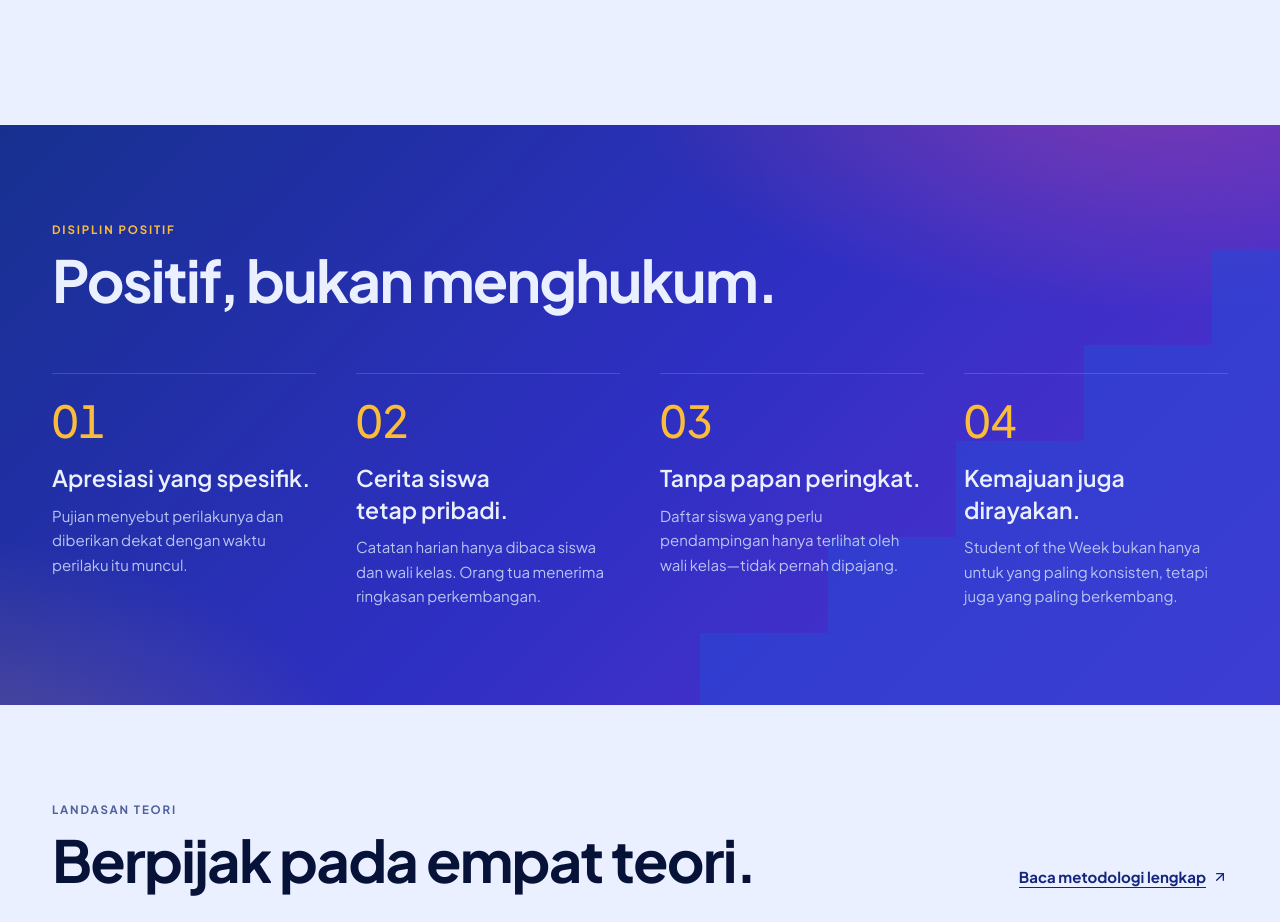
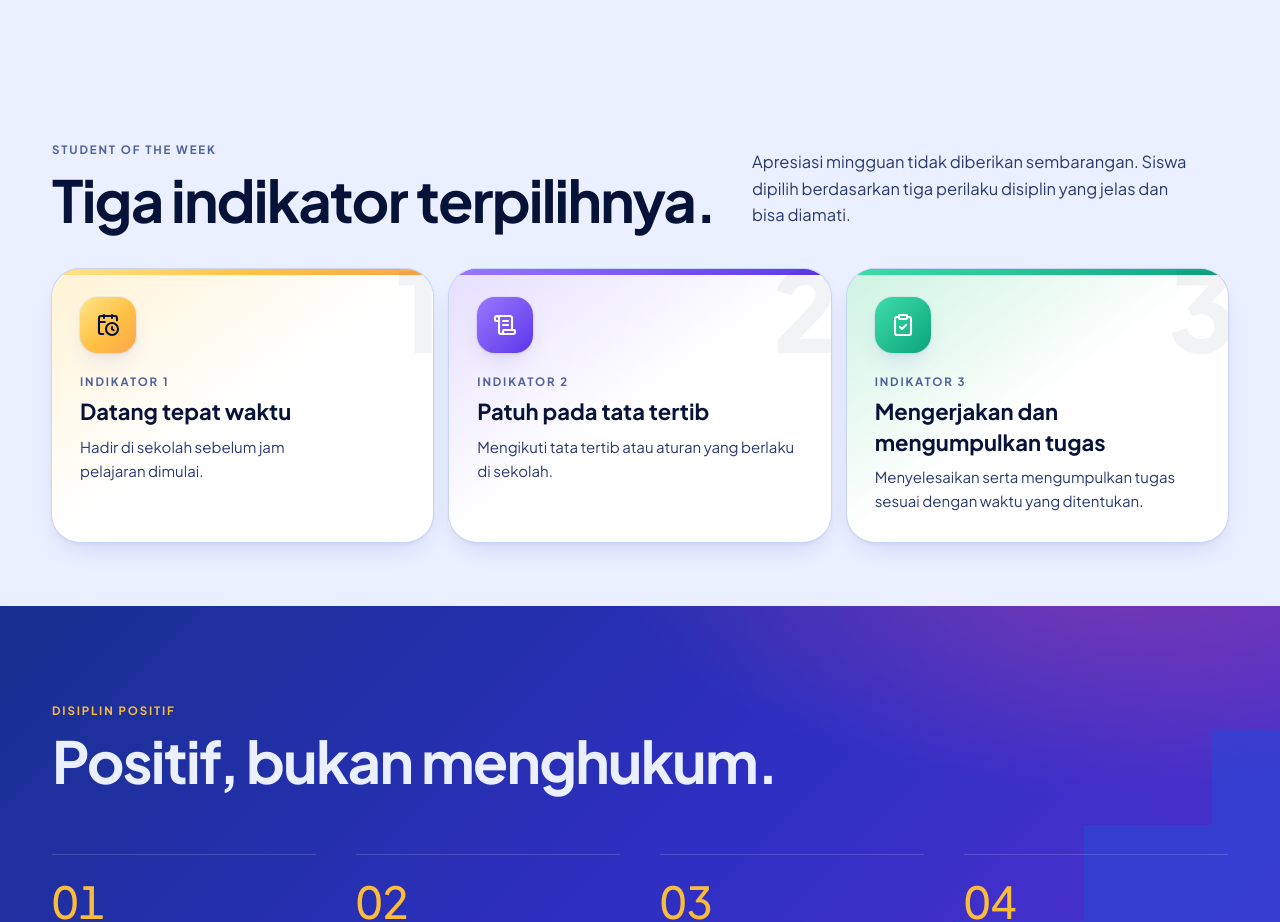
Before and after one commit to zefaniapriscila-gif/Intervensi-SMP-Budi-Utama, a React (Vite) app: page / in a window 1280 px wide. Shown: the part 2820-3742 px from the top of the page. Built offline with nearby package versions, Linux system fonts and the light colour scheme.

Commit message:
Tambah indikator terpilihnya Student of the Week
Tiga indikator disiplin (tepat waktu, patuh tata tertib, tugas tepat waktu)
ditampilkan di Beranda, layar Apresiasi siswa/orang tua/wali kelas, dan
piagam Student of the Week.

Co-Authored-By: Claude Sonnet 5.5 <noreply@anthropic.com>

```diff
--- /dev/null
+++ b/src/components/ui/Indicators.jsx
@@ -0,0 +1,58 @@
+import React from 'react';
+import { CalendarClock, ClipboardCheck, ScrollText } from 'lucide-react';
+import { INDICATORS } from '../../data/program';
+
+const ICONS = { clock: CalendarClock, rules: ScrollText, task: ClipboardCheck };
+const TONES = [
+  { chip: 'bg-marigold text-night', soft: 'bg-marigold-soft', bar: 'bg-marigold' },
+  { chip: 'bg-pen text-white', soft: 'bg-pen-soft', bar: 'bg-pen' },
+  { chip: 'bg-leaf text-white', soft: 'bg-leaf-soft', bar: 'bg-leaf' },
+];
+
+export function IndicatorIcon({ id, className = 'h-5 w-5' }) {
+  const item = INDICATORS.find((entry) => entry.id === id);
+  const Icon = ICONS[item?.icon] ?? ClipboardCheck;
+  return <Icon className={className} strokeWidth={2.1} />;
+}
+
+// Daftar indikator untuk layar ponsel: satu baris per indikator, bernomor dan berwarna.
+export function IndicatorList({ className = '' }) {
+  return (
+    <ol className={`space-y-2.5 ${className}`}>
+      {INDICATORS.map((item, index) => (
+        <li key={item.id} className={`relative flex items-center gap-3.5 overflow-hidden rounded-[18px] py-3 pl-5 pr-4 ring-1 ring-line ${TONES[index].soft}`}>
+          <span aria-hidden="true" className={`absolute inset-y-0 left-0 w-1.5 ${TONES[index].bar}`} />
+          <span className={`flex h-11 w-11 shrink-0 items-center justify-center rounded-[14px] shadow-paper ${TONES[index].chip}`}>
+            <IndicatorIcon id={item.id} />
+          </span>
+          <span className="min-w-0 flex-1">
+            <span className="block text-[11px] font-bold uppercase tracking-[0.12em] text-ink-3">Indikator {index + 1}</span>
+            <span className="mt-0.5 block text-[14px] font-bold leading-snug text-ink">{item.title}</span>
+            <span className="mt-0.5 block text-[12.5px] leading-snug text-ink-2">{item.body}</span>
+          </span>
+        </li>
+      ))}
+    </ol>
+  );
+}
+
+// Penanda kecil indikator yang terpenuhi, untuk piagam.
+export function IndicatorMarks({ met = [], className = '' }) {
+  const count = met.filter(Boolean).length;
+  return (
+    <div className={`flex items-center gap-2 ${className}`}>
+      <span className="flex gap-1.5">
+        {INDICATORS.map((item, index) => (
+          <span
+            key={item.id}
+            title={`${item.title}${met[index] ? ' · terpenuhi' : ' · belum'}`}
+            className={`flex h-7 w-7 items-center justify-center rounded-full ${met[index] ? TONES[index].chip : 'bg-paper-2 text-ink-3 opacity-70'}`}
+          >
+            <IndicatorIcon id={item.id} className="h-3.5 w-3.5" />
+          </span>
+        ))}
+      </span>
+      <span className="text-[11.5px] font-bold text-ink-2 tabular">{count} dari {INDICATORS.length} indikator</span>
+    </div>
+  );
+}
--- a/src/data/program.js
+++ b/src/data/program.js
@@ -91,6 +91,13 @@ export const REMINDERS = {
   },
 };
 
+// Tiga indikator disiplin yang menjadi dasar terpilihnya Student of the Week.
+export const INDICATORS = [
+  { id: 'waktu', icon: 'clock', title: 'Datang tepat waktu', body: 'Hadir di sekolah sebelum jam pelajaran dimulai.' },
+  { id: 'tertib', icon: 'rules', title: 'Patuh pada tata tertib', body: 'Mengikuti tata tertib atau aturan yang berlaku di sekolah.' },
+  { id: 'tugas', icon: 'task', title: 'Mengerjakan dan mengumpulkan tugas', body: 'Menyelesaikan serta mengumpulkan tugas sesuai dengan waktu yang ditentukan.' },
+];
+
 export const WEEKLY_STUDENTS = [
   {
     name: 'Nadia Putri',
@@ -98,6 +105,7 @@ export const WEEKLY_STUDENTS = [
     className: 'VII A',
     category: 'Konsisten Disiplin',
     detail: 'Hadir tepat waktu dan atribut lengkap selama satu minggu.',
+    met: [true, true, true],
   },
   {
     name: 'Rafi Pratama',
@@ -105,6 +113,7 @@ export const WEEKLY_STUDENTS = [
     className: 'VII B',
     category: 'Perkembangan Terbaik',
     detail: 'Makin konsisten menyiapkan perlengkapan sekolah setiap malam.',
+    met: [true, false, true],
   },
 ];
 
@@ -289,7 +298,7 @@ export const SCREEN_NOTES = {
   },
   'student:recognition': {
     title: 'Mading apresiasi',
-    body: 'Student of the Week ditampilkan sebagai contoh perilaku yang diapresiasi—untuk menginspirasi, bukan membandingkan.',
+    body: 'Student of the Week dipilih dari tiga indikator disiplin dan ditampilkan sebagai contoh perilaku yang diapresiasi—untuk menginspirasi, bukan membandingkan.',
     theory: 'social-learning',
   },
   'parent:home': {
@@ -319,7 +328,7 @@ export const SCREEN_NOTES = {
   },
   'teacher:recognition': {
     title: 'Student of the Week',
-    body: 'Dua kategori: Konsisten Disiplin dan Perkembangan Terbaik. Daftar pendampingan tetap rahasia.',
+    body: 'Siswa dipilih dari tiga indikator disiplin, dalam dua kategori: Konsisten Disiplin dan Perkembangan Terbaik. Daftar pendampingan tetap rahasia.',
     theory: 'reinforcement',
   },
 };
--- a/src/pages/LandingPage.jsx
+++ b/src/pages/LandingPage.jsx
@@ -5,8 +5,9 @@ import HeroCollage from '../components/art/HeroCollage';
 import { THEORY_DIAGRAMS } from '../components/art/theoryDiagramMap';
 import { LogoMark } from '../components/brand/Logo';
 import { FlowMarquee, Magnetic, SplitText } from '../components/motion/Motion';
+import { IndicatorIcon } from '../components/ui/Indicators';
 import { Overline, Reveal, RoleBadge } from '../components/ui/primitives';
-import { DAY_STEPS, FLOW, PRINCIPLES, ROLES, THEORIES } from '../data/program';
+import { DAY_STEPS, FLOW, INDICATORS, PRINCIPLES, ROLES, THEORIES } from '../data/program';
 import { useEnterDelay } from '../lib/enterDelay';
 import { plainClick } from '../lib/links';
 import { EASE } from '../lib/motion';
@@ -292,6 +293,48 @@ function Roles({ onOpenPrototype }) {
   );
 }
 
+const INDICATOR_STYLE = [
+  { chip: 'bg-marigold text-night', bar: 'bg-marigold', glow: 'from-marigold-soft' },
+  { chip: 'bg-pen text-white', bar: 'bg-pen', glow: 'from-pen-soft' },
+  { chip: 'bg-leaf text-white', bar: 'bg-leaf', glow: 'from-leaf-soft' },
+];
+
+function Indicators() {
+  return (
+    <section aria-labelledby="indikator" className="mx-auto w-full max-w-[1240px] px-4 pb-8 pt-4 sm:px-8 lg:pb-16">
+      <div className="grid gap-6 lg:grid-cols-12 lg:items-end">
+        <Reveal className="lg:col-span-7">
+          <Overline>Student of the Week</Overline>
+          <h2 id="indikator" className="mt-3 font-display text-[clamp(34px,4.6vw,58px)] font-bold leading-[1.02] tracking-[-0.03em] text-ink">
+            <SplitText text="Tiga indikator terpilihnya." />
+          </h2>
+        </Reveal>
+        <Reveal delay={0.1} className="lg:col-span-5">
+          <p className="max-w-md text-[16.5px] leading-relaxed text-ink-2">
+            Apresiasi mingguan tidak diberikan sembarangan. Siswa dipilih berdasarkan tiga perilaku disiplin yang jelas dan bisa diamati.
+          </p>
+        </Reveal>
+      </div>
+      <ol className="mt-10 grid gap-4 md:grid-cols-3">
+        {INDICATORS.map((item, index) => (
+          <Reveal as="li" key={item.id} delay={index * 0.1}>
+            <div className={`relative h-full overflow-hidden rounded-[28px] bg-gradient-to-br ${INDICATOR_STYLE[index].glow} via-white to-white p-6 shadow-paper ring-1 ring-line sm:p-7`}>
+              <span aria-hidden="true" className={`absolute inset-x-0 top-0 h-1.5 ${INDICATOR_STYLE[index].bar}`} />
+              <span className="pointer-events-none absolute -right-2 -top-4 font-display text-[110px] font-extrabold leading-none text-ink/[0.05]" aria-hidden="true">{index + 1}</span>
+              <span className={`relative flex h-14 w-14 items-center justify-center rounded-[18px] shadow-paper ${INDICATOR_STYLE[index].chip}`}>
+                <IndicatorIcon id={item.id} className="h-6 w-6" />
+              </span>
+              <p className="relative mt-5 text-[11.5px] font-bold uppercase tracking-[0.16em] text-ink-3">Indikator {index + 1}</p>
+              <h3 className="relative mt-1.5 font-display text-[22px] font-bold leading-snug text-ink">{item.title}</h3>
+              <p className="relative mt-2 text-[15px] leading-relaxed text-ink-2">{item.body}</p>
+            </div>
+          </Reveal>
+        ))}
+      </ol>
+    </section>
+  );
+}
+
 function StairsArt({ className = '' }) {
   return (
     <svg viewBox="0 0 400 300" className={className} aria-hidden="true">
@@ -406,6 +449,7 @@ export default function LandingPage({ onOpenPrototype }) {
       <FlowMarquee words={FLOW.map((step) => step.title)} />
       <DayStairs onOpenPrototype={onOpenPrototype} />
       <Roles onOpenPrototype={onOpenPrototype} />
+      <Indicators />
       <Principles />
       <Theories />
       <FinalCall onOpenPrototype={onOpenPrototype} />
--- a/src/prototype/parts/Certificate.jsx
+++ b/src/prototype/parts/Certificate.jsx
@@ -1,6 +1,7 @@
 import React from 'react';
 import { motion, useReducedMotion } from 'framer-motion';
 import { Medal } from '../../components/ui/badges';
+import { IndicatorMarks } from '../../components/ui/Indicators';
 
 // Piagam Student of the Week dengan kilau tipis saat pertama terlihat.
 export default function Certificate({ student, tone = 'marigold', compact = false, rotate = 0 }) {
@@ -19,6 +20,7 @@ export default function Certificate({ student, tone = 'marigold', compact = fals
         <p className="mt-1 font-display text-[16px] text-ink-2">{student.category}</p>
         <p className={`mt-2 font-display font-semibold leading-tight text-ink ${compact ? 'text-[20px]' : 'text-[23px]'}`}>{student.name}</p>
         <p className="text-[12.5px] font-semibold text-ink-3">Kelas {student.className}</p>
+        {student.met && <IndicatorMarks met={student.met} className="mt-3" />}
         {!compact && <p className="mt-3 border-t border-dashed border-line-2 pt-3 text-[13.5px] leading-relaxed text-ink-2">{student.detail}</p>}
         <Medal tone={tone} className="absolute right-3 top-3 h-9 w-9" />
       </div>
--- a/src/prototype/screens/student.jsx
+++ b/src/prototype/screens/student.jsx
@@ -3,6 +3,7 @@ import { AnimatePresence, motion, useReducedMotion } from 'framer-motion';
 import { ArrowRight, Check, LockKeyhole, NotebookPen } from 'lucide-react';
 import { Footprints } from 'lucide-react';
 import { StatusBadge } from '../../components/ui/badges';
+import { IndicatorList } from '../../components/ui/Indicators';
 import { CHALLENGES, STUDENT, WEEKLY_STUDENTS } from '../../data/program';
 import { formatClock, formatDay, greetingFor } from '../../lib/time';
 import { useNow } from '../../lib/useNow';
@@ -221,6 +222,12 @@ export function StudentRecognition({ demo }) {
         </section>
 
         <section>
+          <SectionLabel>Indikator Student of the Week</SectionLabel>
+          <IndicatorList />
+          <p className="mt-2.5 px-1 text-[12.5px] leading-relaxed text-ink-3">Siswa dipilih berdasarkan tiga perilaku disiplin ini—bukan nilai ujian atau peringkat.</p>
+        </section>
+
+        <section>
           <SectionLabel>Dua cara diapresiasi</SectionLabel>
           <Card className="divide-y divide-line">
             {[
--- a/src/prototype/screens/teacher.jsx
+++ b/src/prototype/screens/teacher.jsx
@@ -2,6 +2,7 @@ import React from 'react';
 import { motion } from 'framer-motion';
 import { ArrowRight, Award, ChevronRight, LockKeyhole, Plus, Send, ShieldCheck } from 'lucide-react';
 import { Footprints } from 'lucide-react';
+import { IndicatorList } from '../../components/ui/Indicators';
 import { Initial } from '../../components/ui/primitives';
 import { FEEDBACK_STARTERS, STUDENT, STUDENTS_NEEDING_SUPPORT, WEEKLY_STUDENTS } from '../../data/program';
 import { formatClock } from '../../lib/time';
@@ -204,6 +205,12 @@ export function TeacherRecognition() {
         </Card>
 
         <section>
+          <SectionLabel>Indikator pemilihan</SectionLabel>
+          <IndicatorList />
+          <p className="mt-2.5 px-1 text-[12.5px] leading-relaxed text-ink-3">Gunakan tiga indikator ini saat memilih Student of the Week. Penanda warna di piagam menunjukkan indikator yang terpenuhi.</p>
+        </section>
+
+        <section>
           <SectionLabel>Minggu ini</SectionLabel>
           <div className="grid gap-3">
             {WEEKLY_STUDENTS.map((student, index) => (
```
Also changed, not shown: src/prototype/screens/parent.jsx (+7 -0 lines).
